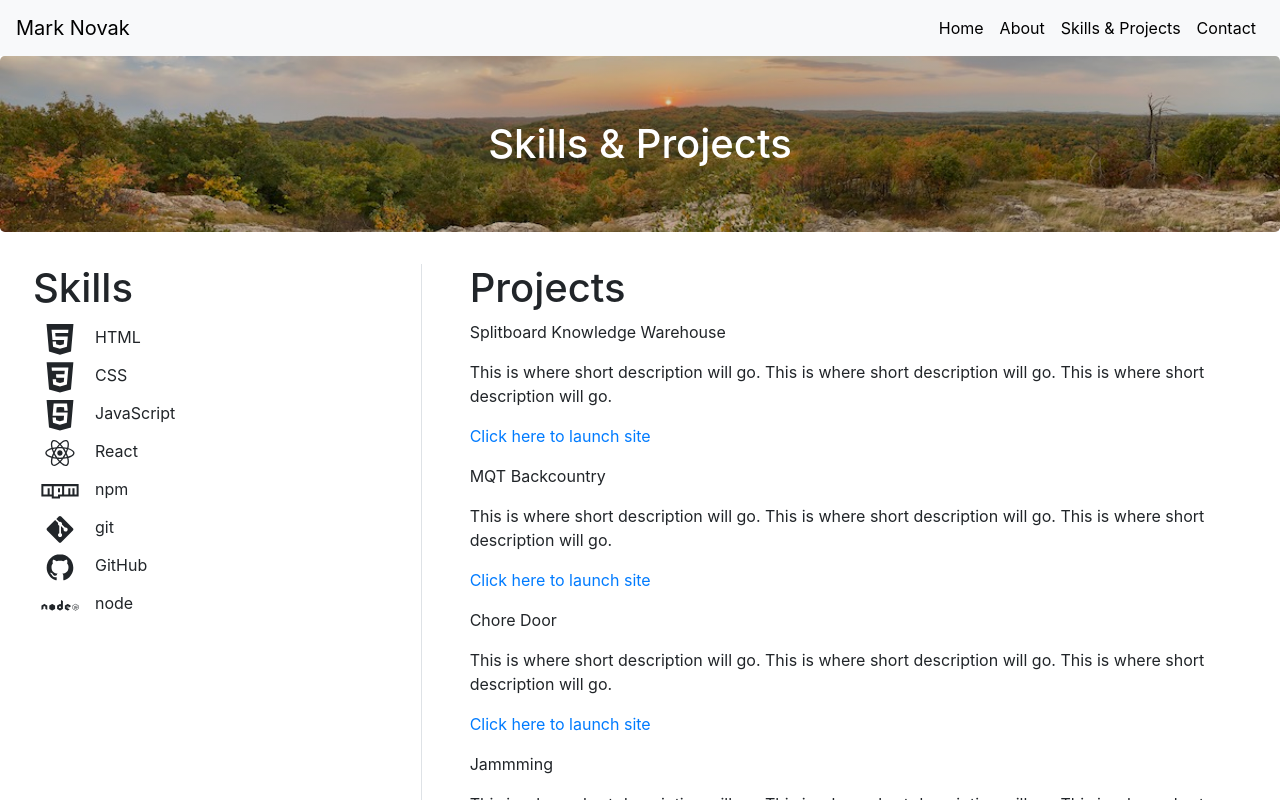
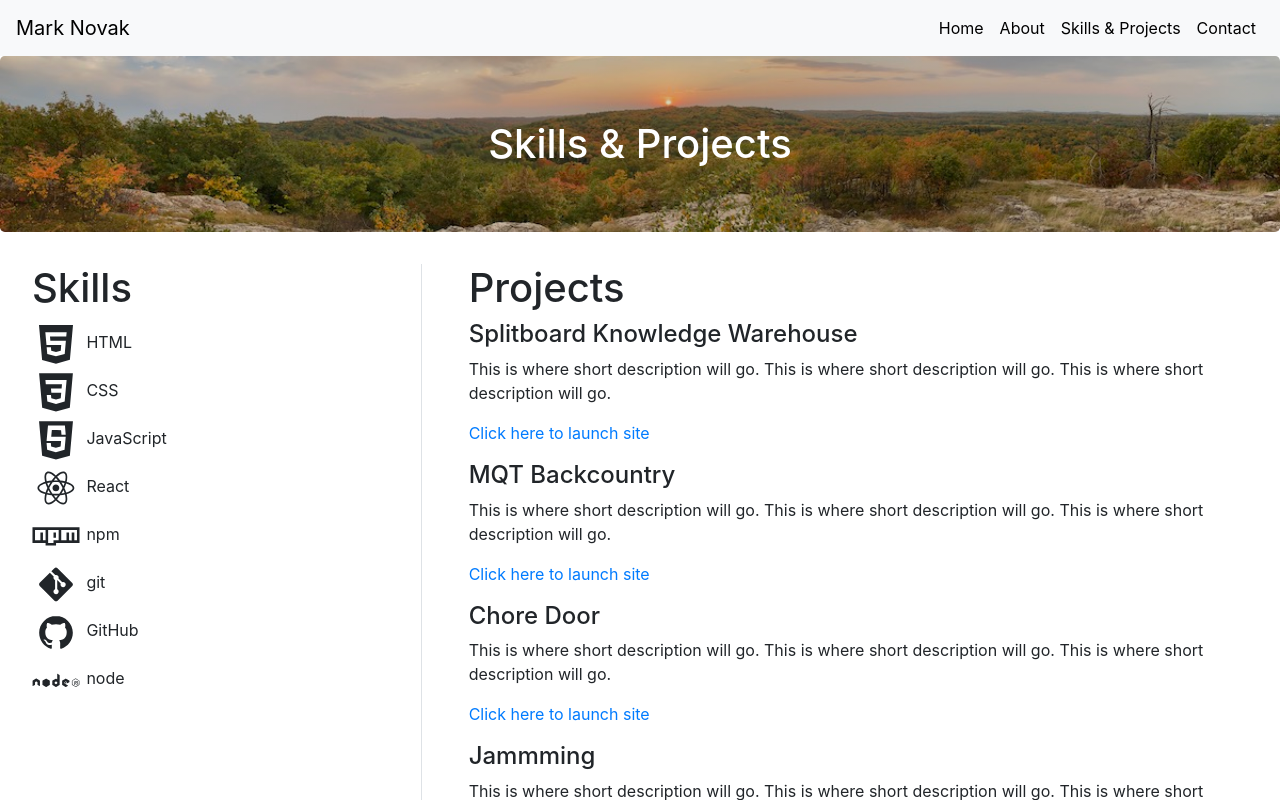
Before and after one commit to manovak24/manovak24.github.io, a React (Create React App) app: page /projects in a window 1280 px wide. Shown: the top 800 px of the page. Built offline with nearby package versions, Linux system fonts and the light colour scheme.

Commit message:
Created methods in app component to handle the navbar collapse after page load. Worked on skills and pojocets styling.

```diff
--- a/src/App.js
+++ b/src/App.js
@@ -35,8 +35,17 @@ class App extends React.Component {
       },
       contact: {
         title: 'Let\'s Connect!'
-      }
+      },
+      navExpanded: false,
     }
+  }
+
+  setNavExpanded = (expanded) => {
+    this.setState({ navExpanded: expanded });
+  }
+
+  setNavClose = () => {
+    this.setState({ navExpanded: false });
   }
 
   render() {
@@ -45,13 +54,13 @@ class App extends React.Component {
         <ScrollToTop>
         <Container className="p-0" fluid={true}>
 
-          <Navbar expand="sm" bg="light">
+          <Navbar expand="sm" bg="light" onToggle={this.setNavExpanded} expanded={this.state.navExpanded}>
             <Navbar.Brand>
               <Link className="nav-brand" to="/">{this.state.title}</Link>
             </Navbar.Brand>
             <Navbar.Toggle className="border-0" aria-controls="navbar-toggle" />
             <Navbar.Collapse id="navbar-toggle">
-              <Nav className="ml-auto">
+              <Nav className="ml-auto" onClick={this.setNavClose}>
                 <Link className="nav-link" to="/">Home</Link>
                 <Link className="nav-link" to="/about">About</Link>
                 <Link className="nav-link" to="/projects">Skills & Projects</Link>
--- a/src/compontents/project-skill-list.css
+++ b/src/compontents/project-skill-list.css
@@ -1,6 +1,24 @@
+.skills-container {
+    padding-left: 2rem;
+    padding-right: 2rem;
+}
+
+.project-container {
+    padding-left: 2rem;
+    padding-right: 2rem;
+}
+
 .skills-list p {
     display: inline;
-    padding: .5rem;
+}
+
+.skill-title {
+    padding-left: .4rem;
+}
+
+.project-skill-container h2 {
+    font-size: 1.5rem;
+    font-weight: 500;
 }
 
 @media screen and (max-width: 48rem) {
@@ -8,9 +26,13 @@
         display: flex;
         flex-direction: row;
         flex-wrap: wrap;
-        padding: 1.2rem;
+        justify-content: center;
+        padding: 1rem;
     }
     .skill-title {
         display: none !important;
     }
+    .project-skill-container h1 {
+        border-bottom: .15rem solid black;
+    }
 }
--- a/src/compontents/project-skill-list.js
+++ b/src/compontents/project-skill-list.js
@@ -37,49 +37,49 @@ class ProjectSkillList extends React.Component {
                 {
                     id: 1,
                     title: 'HTML',
-                    logo: <DiHtml5 size='38'  />,
+                    logo: <DiHtml5 size='48'  />,
                     alt: 'html'
                 },
                 {
                     id: 2,
                     title: 'CSS',
-                    logo: <DiCss3 size='38'  />,
+                    logo: <DiCss3 size='48'  />,
                     alt: 'css'
                 },
                 {
                     id: 3,
                     title: 'JavaScript',
-                    logo: <DiJavascript size='38'  />,
+                    logo: <DiJavascript size='48'  />,
                     alt: 'javascript'
                 },
                 {
                     id: 4,
                     title: 'React',
-                    logo: <DiReact size='38'  />,
+                    logo: <DiReact size='48'  />,
                     alt: 'react'
                 },
                 {
                     id: 5,
                     title: 'npm',
-                    logo: <DiNpm size='38' />,
+                    logo: <DiNpm size='48' />,
                     alt: 'npm'
                 },
                 {
                     id: 6,
                     title: 'git',
-                    logo: <DiGit size='38' />,
+                    logo: <DiGit size='48' />,
                     alt: 'git'
                 },
                 {
                     id: 7,
                     title: 'GitHub',
-                    logo: <DiGithubBadge size='38' />,
+                    logo: <DiGithubBadge size='48' />,
                     alt: 'GitHub'
                 },
                 {
                     id: 8,
                     title: 'node',
-                    logo: <DiNodejs size='38' />,
+                    logo: <DiNodejs size='48' />,
                     alt: 'node'
                 }
             ]
@@ -88,8 +88,8 @@ class ProjectSkillList extends React.Component {
 
     render() {
         return (
-            <Row>
-                <Col xs={12} md={4} className="border-right pl-5 pr-5">
+            <Row className="project-skill-container">
+                <Col xs={12} md={4} className="border-right">
                     <div className="skills-container">
                         <h1>Skills</h1>
                         <ul className="skills-list">
@@ -103,13 +103,13 @@ class ProjectSkillList extends React.Component {
                     </div>
                 </Col>
 
-                <Col xs={12} md={8} className="pl-5 pr-5">
-                    <div>
+                <Col xs={12} md={8}>
+                    <div className="project-container">
                         <h1>Projects</h1>
                         <ul>
                             {this.state.projects.slice(0).map(projects => (
                                 <li key={projects.id}>
-                                    <p>{projects.title}</p>
+                                    <h2>{projects.title}</h2>
                                     <p>{projects.description}</p>
                                     <p><a href={projects.link} target="_blank" rel="noopener noreferrer">Click here to launch site</a></p>
                                 </li>
```
